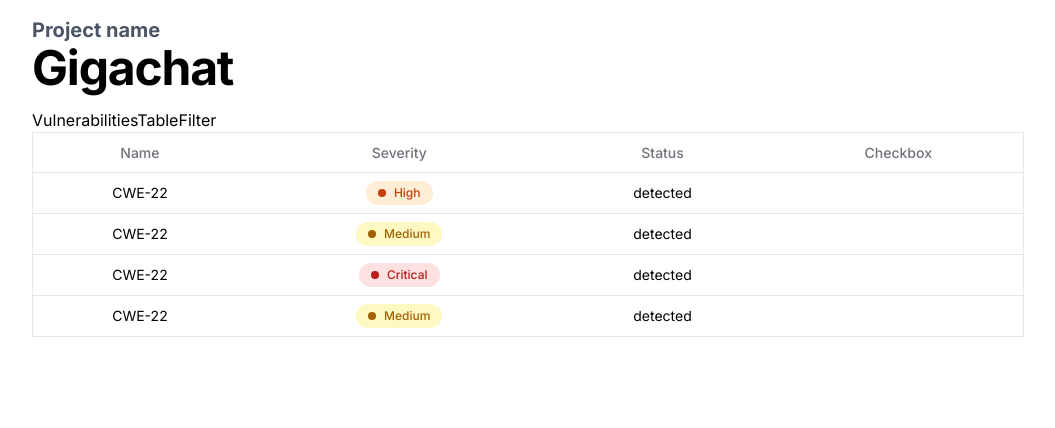
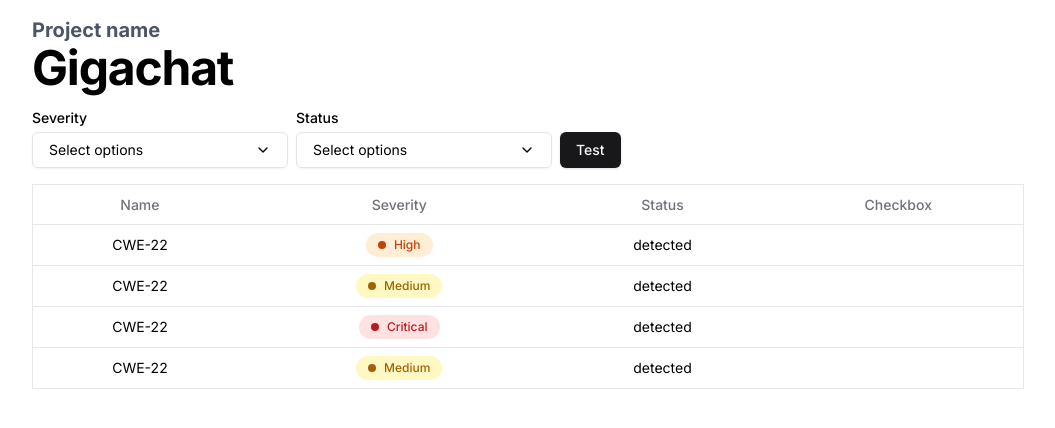
Before and after one commit to OwOHamper/Codetinel, a React (Vite) app in the folder Frontend/: page /projects/1 in a window 1280 px wide. Shown: the top 428 px of the page, without its empty margins (112-1167 px from the left). Built offline with nearby package versions, Linux system fonts and the light colour scheme.

Commit message:
Multiselect for filter

```diff
--- a/Frontend/package.json
+++ b/Frontend/package.json
@@ -10,6 +10,7 @@
     "preview": "vite preview"
   },
   "dependencies": {
+    "@radix-ui/react-checkbox": "^1.1.2",
     "@radix-ui/react-slot": "^1.1.0",
     "@tanstack/react-table": "^8.20.5",
     "class-variance-authority": "^0.7.0",
--- /dev/null
+++ b/Frontend/src/components/MultiSelect.tsx
@@ -0,0 +1,98 @@
+import { Popover, PopoverTrigger, PopoverContent } from "@/components/ui/popover";
+import { Button } from "@/components/ui/button";
+import { Checkbox } from "@/components/ui/checkbox";
+import { cn } from "@/lib/utils";
+import { ChevronDown } from "lucide-react"; // For the chevron icon
+import { useEffect, useRef, useState } from "react";
+
+export default function MultiSelect({ label, options, selected, setSelected }) {
+    const [triggerWidth, setTriggerWidth] = useState(null); // Store trigger width
+    const triggerRef = useRef(null); // Ref for PopoverTrigger
+
+    useEffect(() => {
+        const updateWidth = () => {
+            if (triggerRef.current) {
+                setTriggerWidth(triggerRef.current.offsetWidth);
+            }
+        };
+
+        // Initial update
+        updateWidth();
+
+        // ResizeObserver for dynamic updates
+        const resizeObserver = new ResizeObserver(() => {
+            updateWidth();
+        });
+
+        if (triggerRef.current) {
+            resizeObserver.observe(triggerRef.current);
+        }
+
+        return () => {
+            resizeObserver.disconnect();
+        };
+    }, []);
+
+    const toggleOption = (value) => {
+        setSelected((prevSelected) =>
+            prevSelected.includes(value)
+                ? prevSelected.filter((v) => v !== value)
+                : [...prevSelected, value]
+        );
+    };
+
+    const renderSelected = () => {
+        return options
+            .filter((option) => selected.includes(option.value))
+            .map((option) => option.element);
+    };
+
+    return (
+        <div className="min-w-64">
+            {/* Label */}
+            <label className="block text-sm font-medium text-muted-foreground mb-1">
+                {label}
+            </label>
+
+            <Popover>
+                {/* Button with Chevron Icon */}
+                <PopoverTrigger asChild>
+                    <Button
+                        ref={triggerRef}
+                        variant="outline"
+                        className={cn(
+                            "w-full font-normal justify-between",
+                            selected.length === 0 && "text-muted-foreground"
+                        )}
+                    >
+                        <span className="flex items-center gap-1">
+                            {selected.length === 0 ? "Select options" : renderSelected()}
+                        </span>
+                        <ChevronDown className="w-4 h-4 ml-2" />
+                    </Button>
+                </PopoverTrigger>
+
+                {/* Dropdown Menu */}
+                <PopoverContent
+                    className="w-64 left-0 p-1"
+                    style={{ width: triggerWidth }}
+                >
+                    {options.map((option) => (
+                        <div
+                            key={option.value}
+                            onClick={() => toggleOption(option.value)}
+                            className="flex items-center gap-2 px-2 py-1 rounded cursor-pointer hover:bg-gray-100"
+                        >
+                            <Checkbox
+                                id={option.value}
+                                checked={selected.includes(option.value)}
+                            />
+
+                            {option.element}
+                        </div>
+                    ))}
+                </PopoverContent>
+            </Popover>
+        </div>
+    );
+}
--- a/Frontend/src/components/VulnerabilitiesTableFilter.tsx
+++ b/Frontend/src/components/VulnerabilitiesTableFilter.tsx
@@ -1,7 +1,38 @@
-import React from 'react'
+import { useState } from "react"
+import MultiSelect from "@/components/MultiSelect"
+import { Button } from "@/components/ui/button"
+import SeverityDisplay from "./SeverityDipslay"
 
 export default function VulnerabilitiesTableFilter() {
-  return (
-    <div>VulnerabilitiesTableFilter</div>
-  )
+    const [severity, setSeverity] = useState([])
+    const [status, setStatus] = useState([])
+
+    return (
+        <div className="flex gap-2 items-end mb-4">
+            <MultiSelect
+                label="Severity"
+                options={[
+                    { value: "critical", element: <SeverityDisplay severity="critical" /> },
+                    { value: "high", element: <SeverityDisplay severity="high" /> },
+                    { value: "medium", element: <SeverityDisplay severity="medium" /> },
+                    { value: "low", element: <SeverityDisplay severity="low" /> },
+                ]}
+                selected={severity}
+                setSelected={setSeverity}
+            />
+
+            <MultiSelect
+                label="Status"
+                options={[
+                    { value: "option1", label: "Option 1" },
+                    { value: "option2", label: "Option 2" },
+                    { value: "option3", label: "Option 3" },
+                ]}
+                selected={status}
+                setSelected={setStatus}
+            />
+
+            <Button>Test</Button>
+        </div>
+    )
 }
--- /dev/null
+++ b/Frontend/src/components/ui/checkbox.tsx
@@ -0,0 +1,28 @@
+import * as React from "react"
+import * as CheckboxPrimitive from "@radix-ui/react-checkbox"
+import { Check } from "lucide-react"
+
+import { cn } from "@/lib/utils"
+
+const Checkbox = React.forwardRef<
+  React.ElementRef<typeof CheckboxPrimitive.Root>,
+  React.ComponentPropsWithoutRef<typeof CheckboxPrimitive.Root>
+>(({ className, ...props }, ref) => (
+  <CheckboxPrimitive.Root
+    ref={ref}
+    className={cn(
+      "peer h-4 w-4 shrink-0 rounded-sm border border-zinc-200 border-zinc-900 shadow focus-visible:outline-none focus-visible:ring-1 focus-visible:ring-zinc-950 disabled:cursor-not-allowed disabled:opacity-50 data-[state=checked]:bg-zinc-900 data-[state=checked]:text-zinc-50 dark:border-zinc-800 dark:border-zinc-50 dark:focus-visible:ring-zinc-300 dark:data-[state=checked]:bg-zinc-50 dark:data-[state=checked]:text-zinc-900",
+      className
+    )}
+    {...props}
+  >
+    <CheckboxPrimitive.Indicator
+      className={cn("flex items-center justify-center text-current")}
+    >
+      <Check className="h-4 w-4" />
+    </CheckboxPrimitive.Indicator>
+  </CheckboxPrimitive.Root>
+))
+Checkbox.displayName = CheckboxPrimitive.Root.displayName
+
+export { Checkbox }
--- /dev/null
+++ b/Frontend/src/components/ui/popover.tsx
@@ -0,0 +1,31 @@
+import * as React from "react"
+import * as PopoverPrimitive from "@radix-ui/react-popover"
+
+import { cn } from "@/lib/utils"
+
+const Popover = PopoverPrimitive.Root
+
+const PopoverTrigger = PopoverPrimitive.Trigger
+
+const PopoverAnchor = PopoverPrimitive.Anchor
+
+const PopoverContent = React.forwardRef<
+  React.ElementRef<typeof PopoverPrimitive.Content>,
+  React.ComponentPropsWithoutRef<typeof PopoverPrimitive.Content>
+>(({ className, align = "center", sideOffset = 4, ...props }, ref) => (
+  <PopoverPrimitive.Portal>
+    <PopoverPrimitive.Content
+      ref={ref}
+      align={align}
+      sideOffset={sideOffset}
+      className={cn(
+        "z-50 w-72 rounded-md border border-zinc-200 bg-white p-4 text-zinc-950 shadow-md outline-none data-[state=open]:animate-in data-[state=closed]:animate-out data-[state=closed]:fade-out-0 data-[state=open]:fade-in-0 data-[state=closed]:zoom-out-95 data-[state=open]:zoom-in-95 data-[side=bottom]:slide-in-from-top-2 data-[side=left]:slide-in-from-right-2 data-[side=right]:slide-in-from-left-2 data-[side=top]:slide-in-from-bottom-2 dark:border-zinc-800 dark:bg-zinc-950 dark:text-zinc-50",
+        className
+      )}
+      {...props}
+    />
+  </PopoverPrimitive.Portal>
+))
+PopoverContent.displayName = PopoverPrimitive.Content.displayName
+
+export { Popover, PopoverTrigger, PopoverContent, PopoverAnchor }
```
Also changed, not shown: 1 other file (tests, documents, lock files or other folders).
